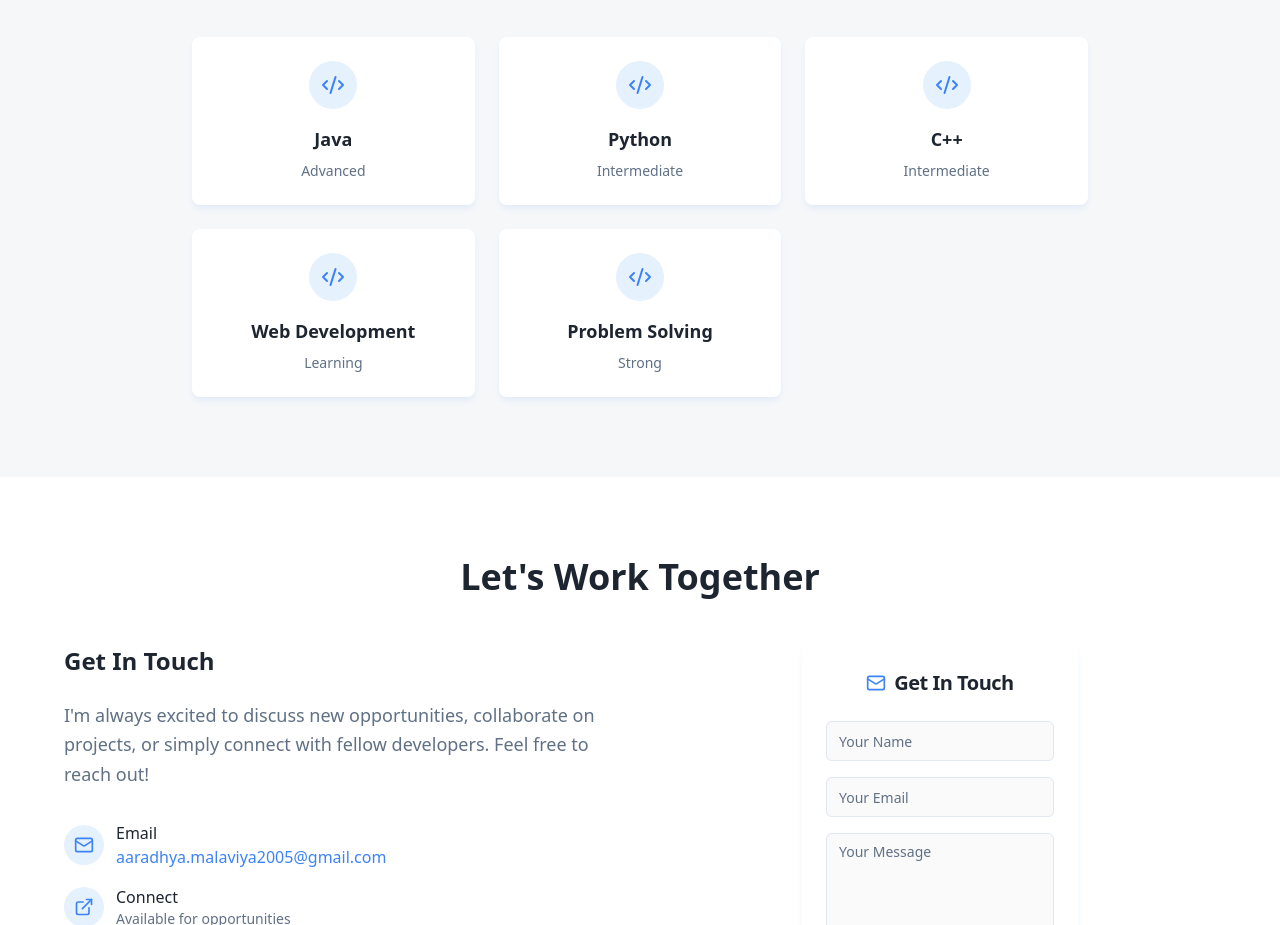
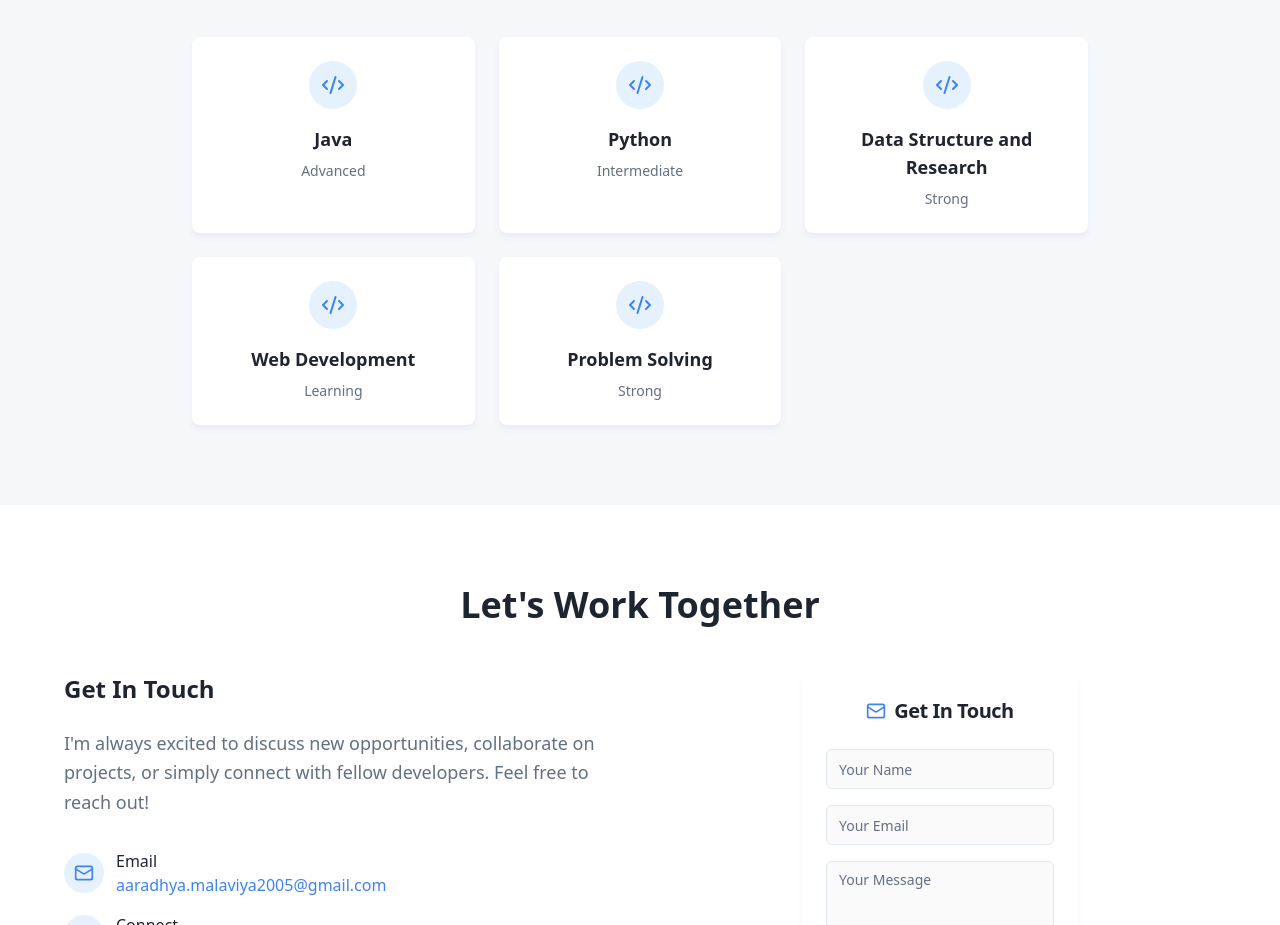
Before and after one commit to AradhyaMalaviya/aradhya-portfolio, a React (Vite) app: page / in a window 1280 px wide. Shown: the part 1360-2285 px from the top of the page. Built offline with nearby package versions, Linux system fonts and the light colour scheme; the HTML template or start-up script is replaced by a standard one.

Commit message:
Update skills section

```diff
--- a/src/pages/Portfolio.tsx
+++ b/src/pages/Portfolio.tsx
@@ -8,7 +8,7 @@ const Portfolio = () => {
   const skills = [
     { name: "Java", level: "Advanced" },
     { name: "Python", level: "Intermediate" },
-    { name: "C++", level: "Intermediate" },
+    { name: "Data Structure and Research", level: "Strong" },
     { name: "Web Development", level: "Learning" },
     { name: "Problem Solving", level: "Strong" },
   ];
```
